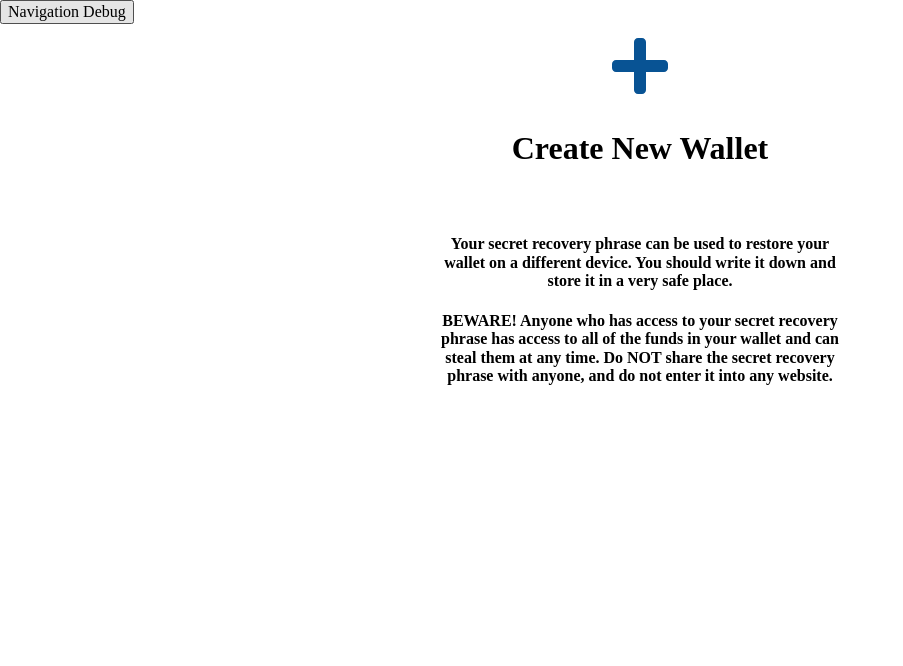
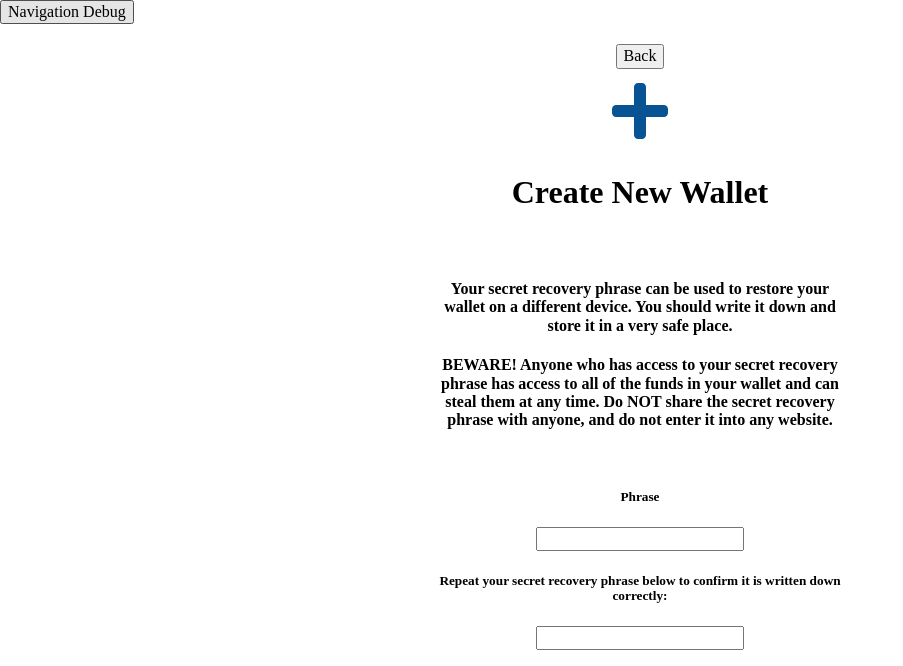
Before and after one commit to jaa2/ethereum-web-wallet, a React (Create React App) app: page /CreateNewWallet in a window 1280 px wide. Shown: the top 666 px of the page, without its empty margins (0-903 px from the left). Built offline with nearby package versions, Linux system fonts and the light colour scheme.

Commit message:
outline of create new wallet page

```diff
--- a/src/wallet_setup/CreateNewWallet.scss
+++ b/src/wallet_setup/CreateNewWallet.scss
@@ -36,4 +36,12 @@
     border-style:solid;
     border-color:#FF0000;
   }
+
+  .left {
+    float: left;
+  }
+
+  .back-button {
+      margin: 10px;
+  }
 }
--- a/src/wallet_setup/CreateNewWallet.tsx
+++ b/src/wallet_setup/CreateNewWallet.tsx
@@ -1,3 +1,4 @@
+import React, { useEffect } from 'react';
 import { Link } from "react-router-dom";
 
 import { FontAwesomeIcon } from '@fortawesome/react-fontawesome';
@@ -5,9 +6,64 @@ import { faPlus } from '@fortawesome/free-solid-svg-icons';
 
 import './CreateNewWallet.scss';
 
+function NewWalletCreated() {
+  console.log("New Wallet Created!");
+}
+
 function CreateNewWallet() {
+  const [phraseMatchState, setPhraseMatchState]: [string, (matchState: string) => void] = React.useState<string>("empty");
+
+  const [phrase, setPhrase]: [string, (phrase: string) => void] = React.useState<string>("");
+  const handlePhrase = (event: React.ChangeEvent<HTMLInputElement>) => {
+    setPhrase(event.target.value);
+  }
+
+  const [confirmPhrase, setConfirmPhrase]: [string, (confirmPhrase: string) => void] = React.useState<string>("");
+  const handleConfirmPhrase = (event: React.ChangeEvent<HTMLInputElement>) => {
+    setConfirmPhrase(event.target.value);
+  }
+
+  useEffect(() => {
+    // TODO: add more phrase authentication (length, char type, etc.)
+    if (confirmPhrase.length === 0) {
+      setPhraseMatchState("empty");
+    } else if (phrase !== confirmPhrase) {
+      setPhraseMatchState("mismatch");
+    } else {
+      setPhraseMatchState("match");
+    }
+  }, [phrase, confirmPhrase]);
+
+  let phraseMatchElements: JSX.Element = ( <div /> );
+  // handle additional state where the user's phrase doesn't meet requirements
+  if (phraseMatchState === "match") {
+    phraseMatchElements = (
+      <div id="create-phrase-match-elements">
+        <p id="create-phrase-info-match" className="phrase-info" >Success. Your phrases match!</p>
+        <Link id="create-phrase-continue-link" className="link hoverable" to="/Home" onClick={NewWalletCreated} >
+          <h4>Continue</h4>
+        </Link>
+      </div>
+    );
+  } else if (phraseMatchState === "mismatch") {
+    phraseMatchElements = (
+    <div id="create-phrase-match-elements">
+      <p id="create-phrase-info-mismatch" className="phrase-info">Uh oh. Your phrases don't match!</p>
+    </div>
+    );
+  } else {
+    phraseMatchElements = (
+      <div id="create-phrase-match-elements">
+        <p id="create-phrase-info-empty" className="phrase-info"></p>
+      </div>
+    );
+  }
+
   return (
     <div id="create-new-wallet">
+      <Link id="back-button" to="/Home">
+      <button className="back-button">Back</button>
+      </Link>
       <FontAwesomeIcon className="fa-icon" icon={faPlus} size="4x" />
       <h1>Create New Wallet</h1>
       <p className="border_red">
@@ -17,6 +73,13 @@ function CreateNewWallet() {
             all of the funds in your wallet</b> and can steal them at any time.
             Do NOT share the secret recovery phrase with anyone, and do not enter it into any website.</h4>
       </p>
+      <div id="create-phrase-entry" className="field-entry">
+          <h5 id="create-phrase-phrase-label">Phrase</h5>
+          <input id="create-phrase-phrase-input" type="phrase" name="phrase" onChange={handlePhrase} />
+          <h5 id="create-phrase-confirm-phrase-label">Repeat your secret recovery phrase below to confirm it is written down correctly:</h5>
+          <input id="create-phrase-confirm-phrase-input" type="phrase" name="confirm phrase" onChange={handleConfirmPhrase} />
+      </div>
+      {phraseMatchElements}
     </div>
   );
 }
```
